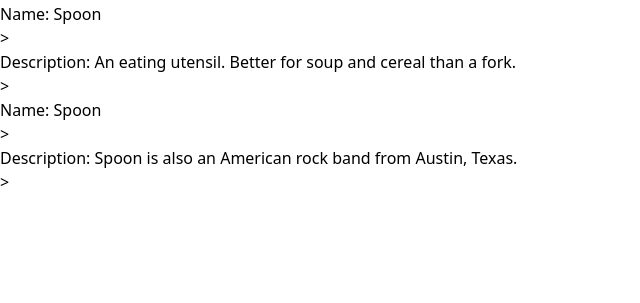
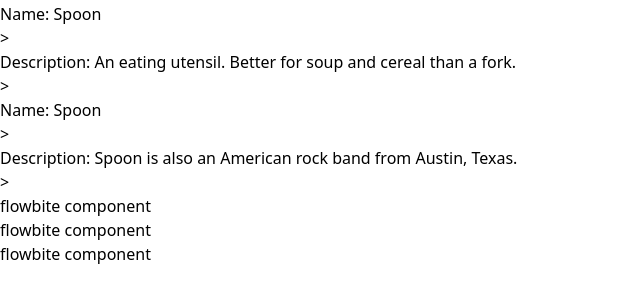
Before and after one commit to kpgomez/django-snacks, a Django app: page / in a window 1280 px wide. Shown: the part 178-481 px from the top of the page, without its empty margins (0-640 px from the left). Run offline with Django 5.2, Linux system fonts and the light colour scheme; style sheets or scripts are compiled from the project's sources; some libraries are stand-ins or nearby versions.

Commit message:
finished recreating class demo

```diff
--- a/templates/home.html
+++ b/templates/home.html
@@ -8,4 +8,7 @@
         <h2>Name: {{ snack.title}}</h2>>
         <p>Description: {{ snack.description }}</p>>
     {% endfor %}
+    {%  for snack in snacks %}
+        <h2>flowbite component</h2>
+    {%  endfor %}
 {%  endblock content %}
```
